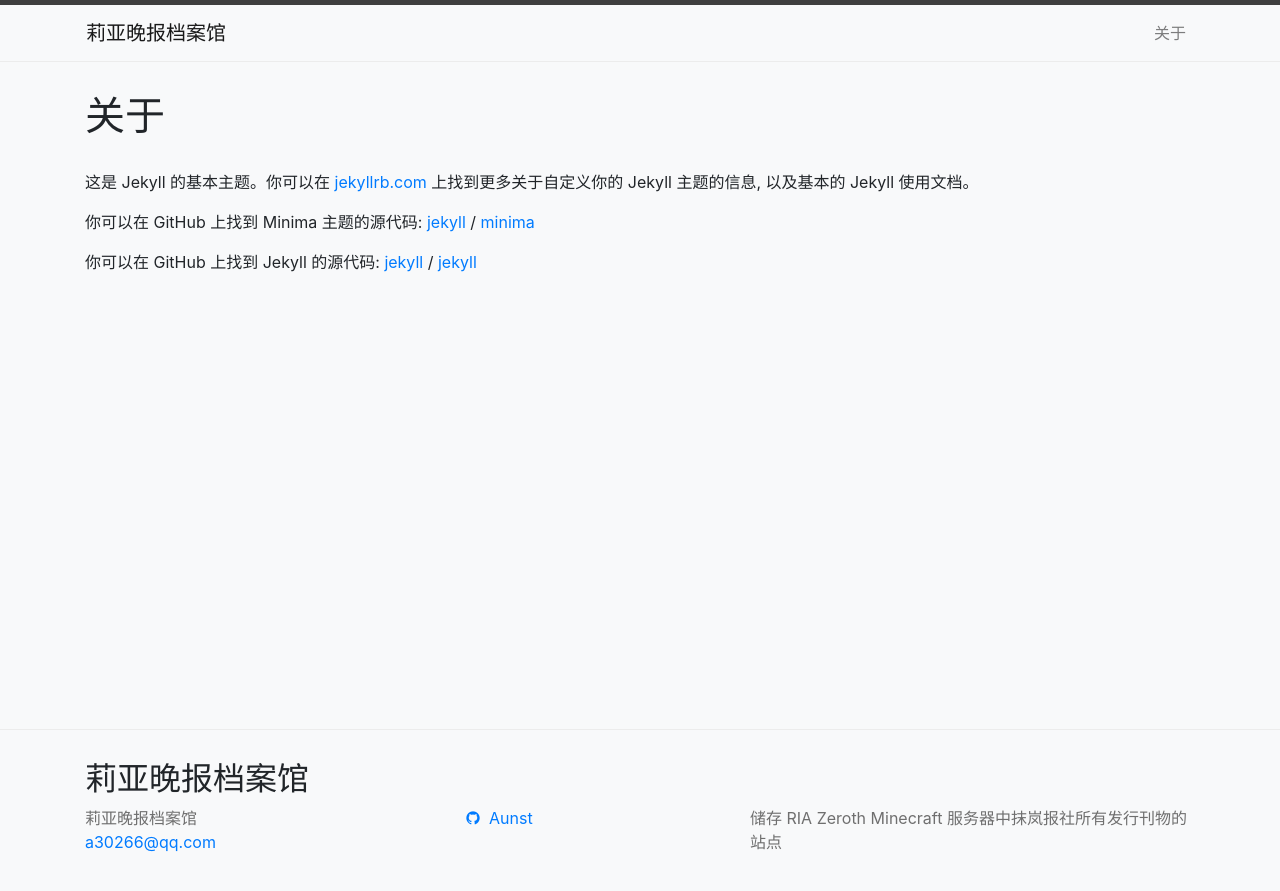
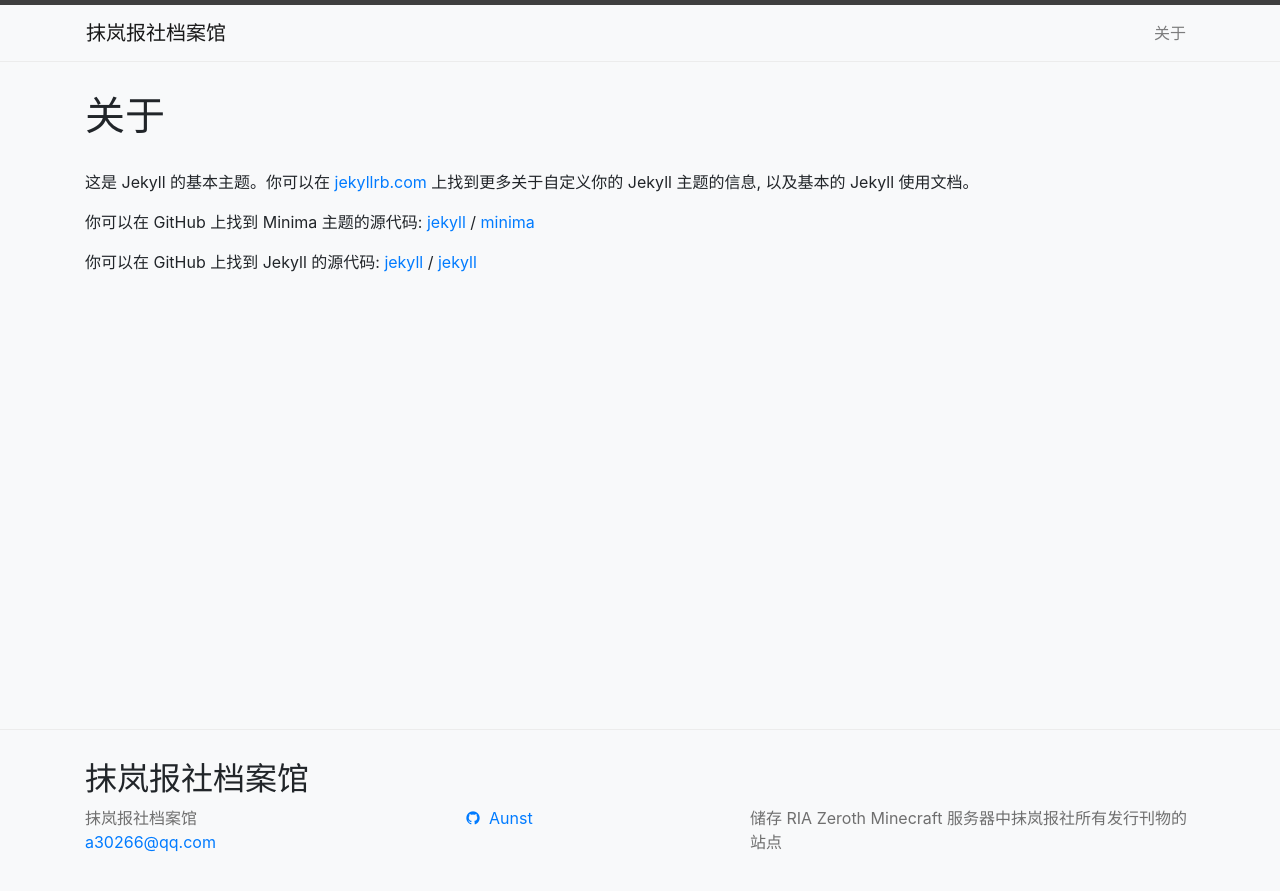
Before and after one commit to Aunst/Matlantic_Newspaper_Office, a Jekyll site: the page built from about.markdown, in a window 1280 px wide. Shown: the top 891 px of the page. Built offline with Jekyll 4.4.1, drawn with Linux system fonts in a browser that asks for light colours; comment, search, counter and statistics services are not loaded.

Commit message:
更新, 改变站点名称

```diff
--- a/_config.yml
+++ b/_config.yml
@@ -18,7 +18,7 @@
 # You can create any custom variable you would like, and they will be accessible
 # in the templates via {{ site.myvariable }}.
 
-title: "莉亚晚报档案馆"
+title: "抹岚报社档案馆"
 email: "a30266@qq.com"
 description: >- # this means to ignore newlines until "baseurl:"
   储存 RIA Zeroth Minecraft 服务器中抹岚报社所有发行刊物的站点
```
Also changed, not shown: 1 other file.
